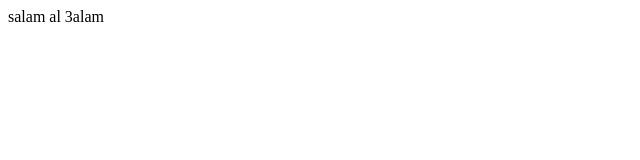
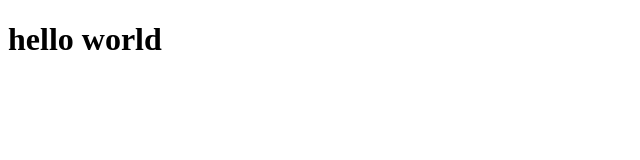
Before and after one commit to leibrif/navbar, a plain HTML site: page index.html in a window 1280 px wide. Shown: the whole page, without its empty margins (0-640 px from the left). Drawn offline with Linux system fonts and the light colour scheme.

Commit message:
changement du body index.html

```diff
--- a/index.html
+++ b/index.html
@@ -5,6 +5,6 @@
     <title></title>
   </head>
   <body>
-    salam al 3alam
+    <h1>hello world</h1>
   </body>
 </html>
```
